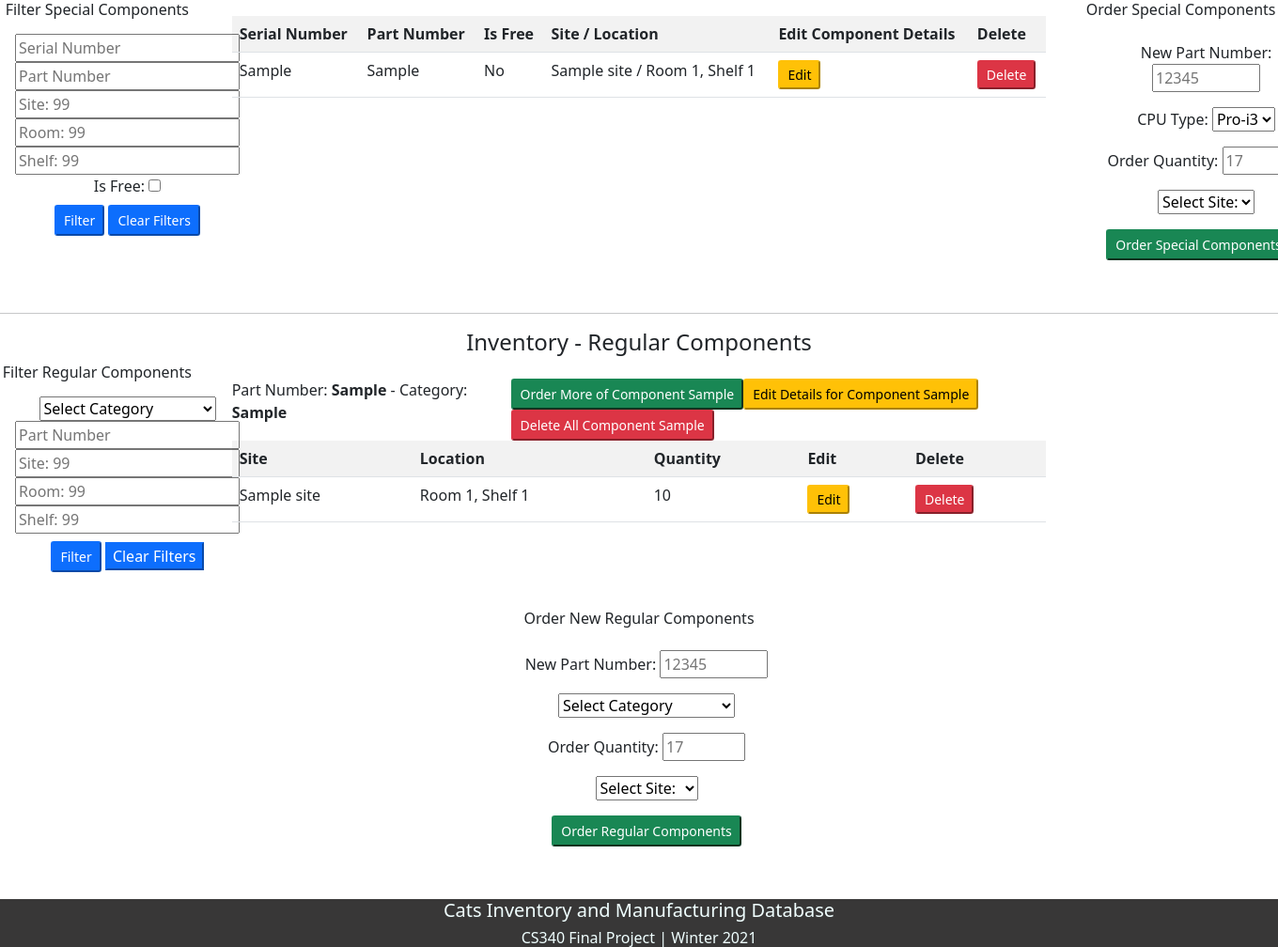
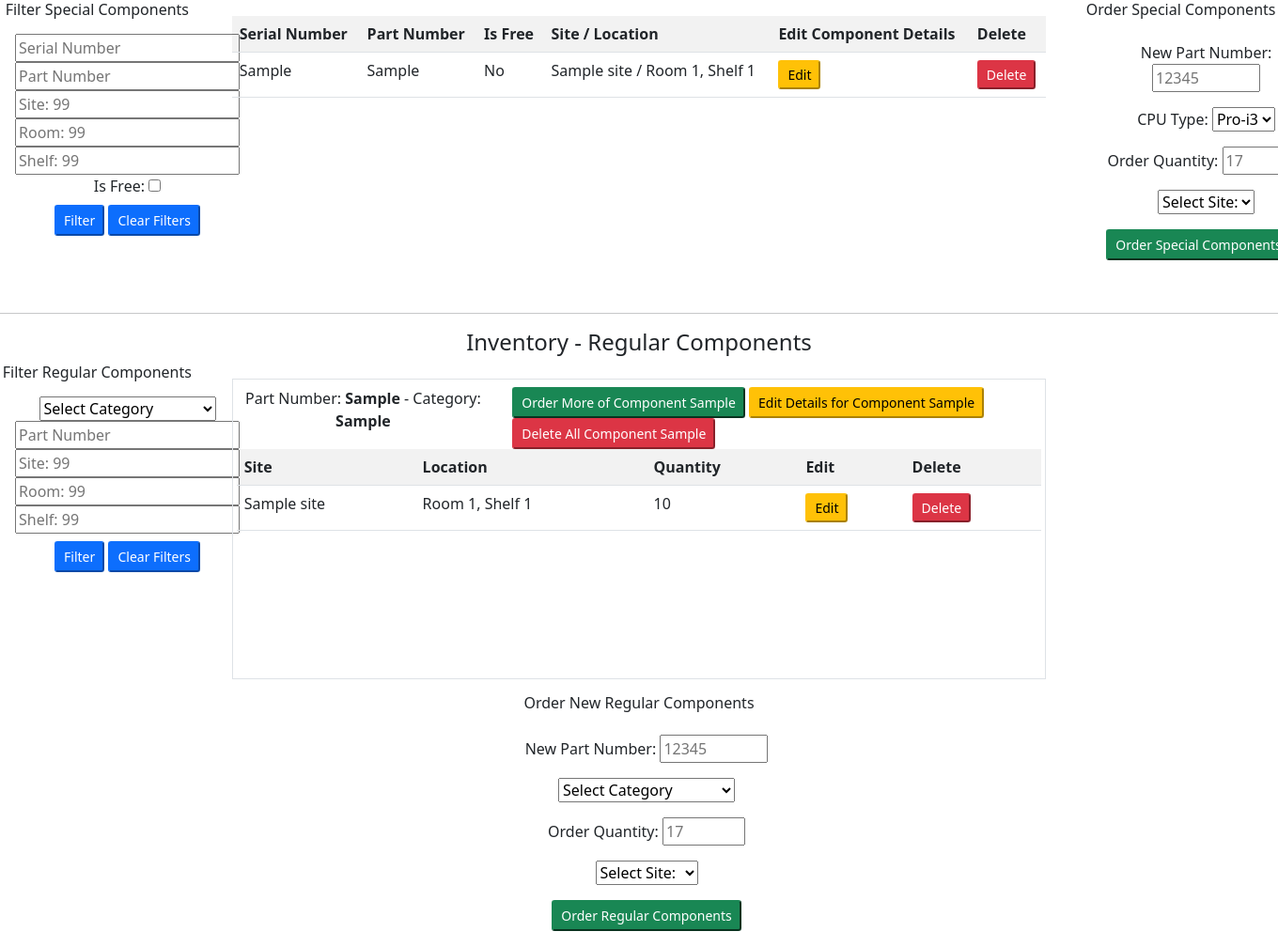
Before and after one commit to team-cs-cats/cimdb, a Flask app: template cim/templates/inventory.html in a window 1360 px wide; the page is wider, and only the part inside the window is pictured. Shown: the part 126-1134 px from the top of that part at 94% size. Run offline with Flask 2, Linux system fonts and the light colour scheme; the template is opened without the code that fills it: most values are stand-ins (such as "Sample title", 1, 10 or a date in 2020).

Commit message:
Update inventory.html
Updated inventory formatting and cleaned up separation of regualr components by part number

```diff
--- a/cim/templates/inventory.html
+++ b/cim/templates/inventory.html
@@ -212,7 +212,7 @@
 
 			<div class="inner-div">
 				<input type="button" class="btn-sm btn-primary" value="Filter" onclick=addData() >
-				<input type="button" class="btn=sm btn-primary" value="Clear Filters" onclick=clearFilters() >
+				<input type="button" class="btn-sm btn-primary" value="Clear Filters" onclick=clearFilters() >
 			</div>
 		</form>
 	</div>
@@ -223,10 +223,16 @@
 
         <div id="results">
 
+        	<div class="border p-1 pt-2" style="height: 40vh; overflow-y: scroll;">
+
         	{% for regular_component in regular_components %}
         	<div class="row">
-  				<div class="col text-left">Part Number: <strong>{{regular_component.rc_pn}}</strong> - Category: <strong>{{regular_component.rc_category}}</strong></div>
-  				<div class="col-8 float-right"><td><button class="btn-sm btn-success">Order More of Component {{regular_component.rc_pn}}</button></td><button class="btn-sm btn-warning">Edit Details for Component {{regular_component.rc_pn}}</button> <button class="btn-sm btn-danger">Delete All Component {{regular_component.rc_pn}}</button></div>
+  				<div class="col text-center"> Part Number: <strong>{{regular_component.rc_pn}}</strong> - Category: <strong>{{regular_component.rc_category}}</strong></div>
+  				<div class="col-8 float-right">
+  					<button class="btn-sm btn-success">Order More of Component {{regular_component.rc_pn}}</button>
+  					<button class="btn-sm btn-warning">Edit Details for Component {{regular_component.rc_pn}}</button>
+  					<button class="btn-sm btn-danger">Delete All Component {{regular_component.rc_pn}}</button>
+  				</div>
   			</div>
 
 			<table class="table table-striped">
@@ -244,12 +250,14 @@
 					<td>{{location.quantity_at_location}}</td>
 
 
-					<td><button class="btn-sm btn-warning">Edit</button></td>
+					<td class="text-right"><button class="btn-sm btn-warning">Edit</button></td>
 					<td><button class="btn-sm btn-danger">Delete</button></td>
 				</tr>
 				{% endfor %}
 			</table>
 			{% endfor %}
+
+			</div>
 
 		</div>
 
```
